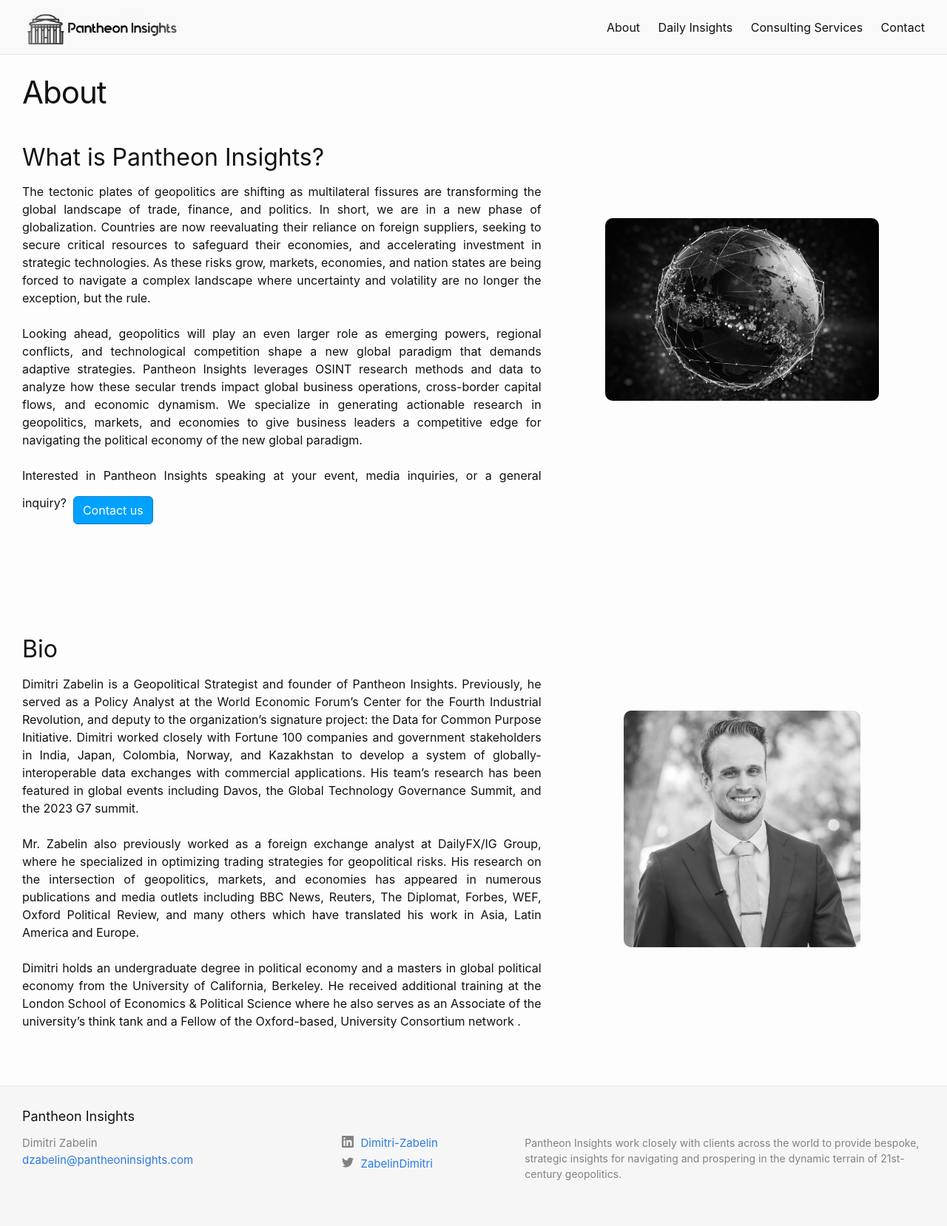
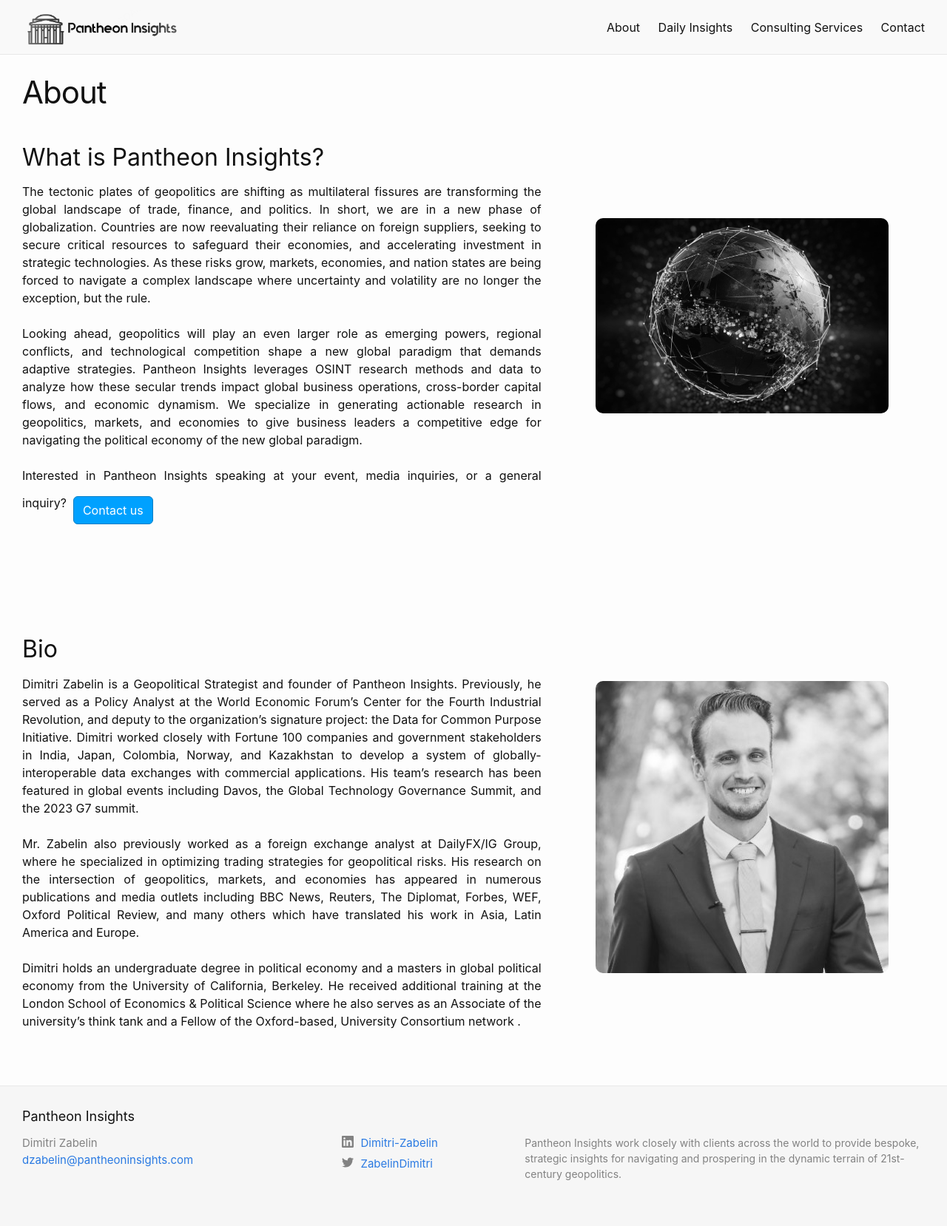
Before and after one commit to MrBingus775/MrBingus775.github.io, a Jekyll site: the page built from page_about.markdown, in a window 1280 px wide. Shown: the whole page at 74% size. Built offline with Jekyll 4.4.1, drawn with Linux system fonts in a browser that asks for light colours; some web fonts are replaced.

Commit message:
Image sizing

```diff
--- a/page_about.markdown
+++ b/page_about.markdown
@@ -37,7 +37,7 @@
   </div>
   <div class="col-md-5">
     <div class="center-image mt-5">
-      <img style="width: 370px; border-radius: 10px; filter: grayscale(100%);" src="/assets/images/planet.jpeg">
+      <img style="width: 80%; border-radius: 10px; filter: grayscale(100%);" src="/assets/images/planet.jpeg">
     </div>
   </div>
 </div>
@@ -59,9 +59,9 @@
       </p>
     </div>
   </div>
-  <div class="col-md-5 mt-5">
+  <div class="col-md-5 mt-2">
     <div class="center-image">
-      <img style="width: 320px; border-radius: 10px; filter: grayscale(100%);" src="/assets/images/dimitri.jpg">
+      <img style="width: 80%; border-radius: 10px; filter: grayscale(100%);" src="/assets/images/dimitri.jpg">
     </div>
   </div>
 </div>
```
Also changed, not shown: assets/images/articles/wef_1.JPEG.
